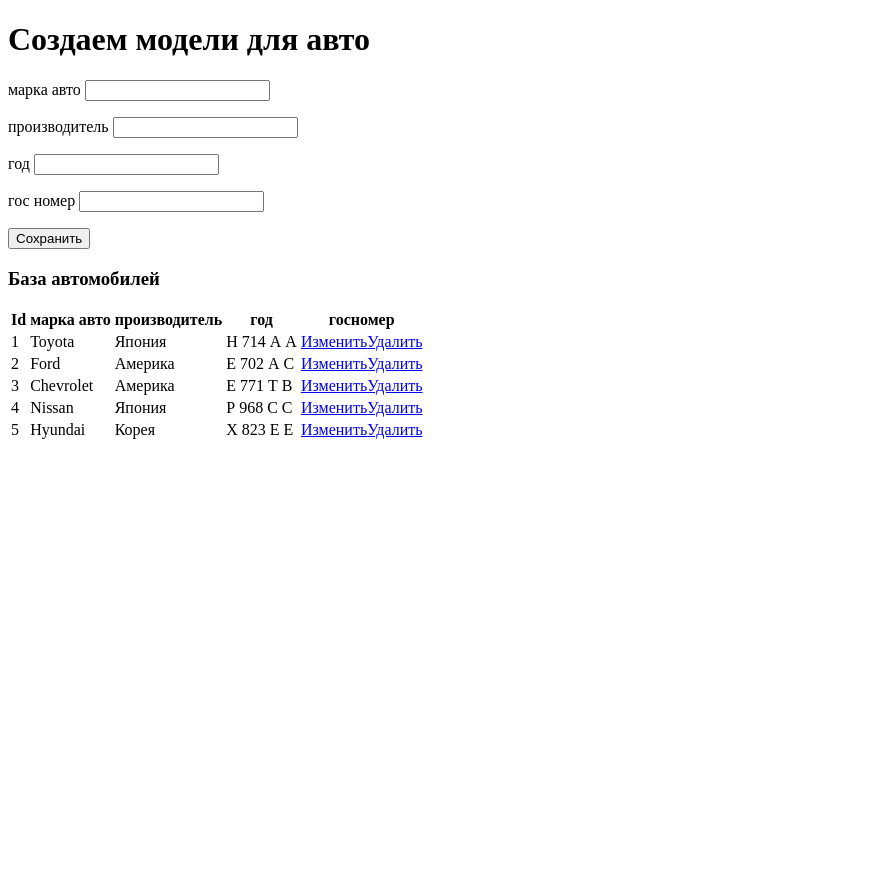
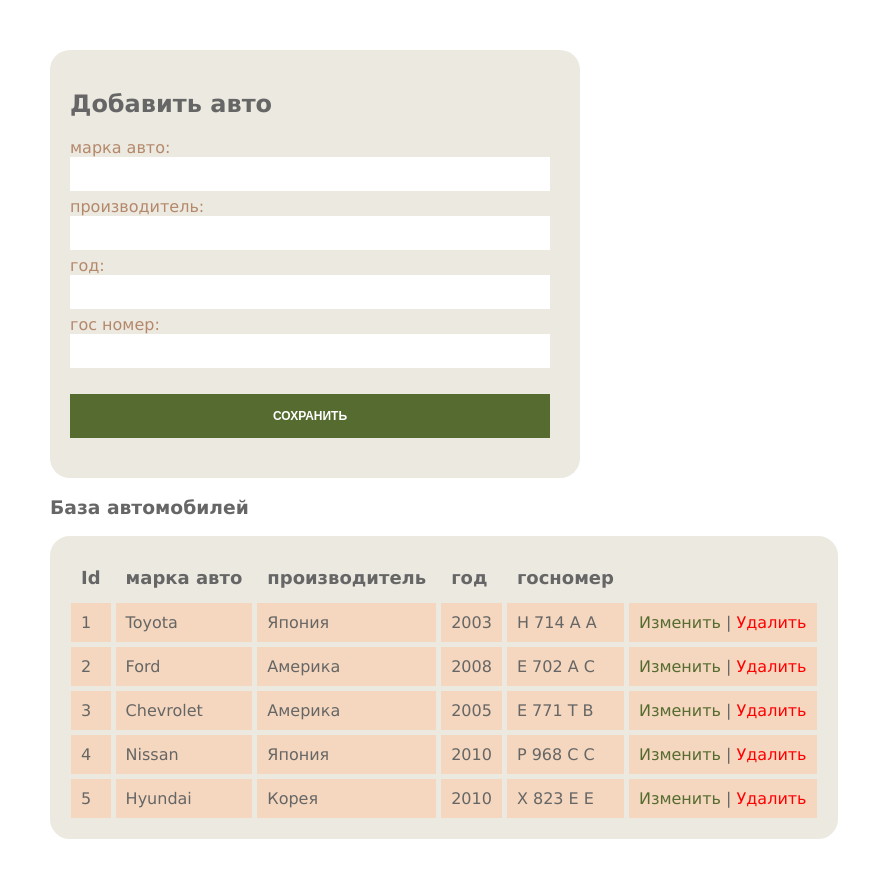
Before and after one commit to A-LinPi/djangoProjectCAR_DZ, a Django app: page / in a window 1280 px wide. Shown: the whole page, without its empty margins (0-893 px from the left). Before the commit the page ends 439 px from the top, so only its background shows below. Run offline with Django 4.2, Linux system fonts and the light colour scheme; data comes from the database, SQL or seed files in the repository; both versions use the stored data as it was after the commit.

Commit message:
add css styles for table and form

```diff
--- /dev/null
+++ b/cars/static/css/main.css
@@ -0,0 +1,105 @@
+body{
+    color: #656665;
+    font-family:"Lucida Sans Unicode", "Lucida Grande", sans-serif;
+    margin: 50px;
+}
+
+form {
+    background: #ECE9E0;
+    width: 490px;
+    display: block;
+    padding: 20px;
+    border-radius: 20px;
+}
+
+input[type=text],
+input[type=number] {
+    width: 480px;
+    border: none;
+    border-bottom: 2px solid #ECE9E0;
+    margin: 0 0 4px;
+    padding: 10px;
+    box-sizing: border-box;
+    font-size: 12px;
+}
+
+label {
+    color: #B4886B;
+    display: block;
+    width: 120px;
+    float: left;
+}
+
+label:after {
+    content: ": "
+}
+
+input[type=submit] {
+  font-weight: bold;
+  text-transform: uppercase;
+  outline: 0;
+  background: darkolivegreen;
+  border: 0;
+  width: 480px;
+  padding: 15px;
+  margin: 20px 0;
+  color: #FFFFFF;
+  font-size: 12px;
+  cursor: pointer;
+}
+input[type=submit]:hover,input[type=submit]:active,[type=submit]:focus {
+  background: #577328;
+}
+
+table {
+    text-align: left;
+    border-collapse: separate;
+    border-spacing: 5px;
+    background: #ECE9E0;
+    border: 16px solid #ECE9E0;
+    border-radius: 20px;
+}
+th {
+    font-size: 18px;
+    padding: 10px;
+}
+td {
+    background: #F5D7BF;
+    padding: 10px;
+}
+ td a.edit {
+    background: linear-gradient(to bottom, darkolivegreen, darkolivegreen) 50% calc(100% - 2px) / 0 2px no-repeat;
+    color: darkolivegreen;
+    margin-bottom: -2px !important;
+    text-decoration: none !important;
+
+    -webkit-transition: all .35s ease-in-out;
+            transition: all .35s ease-in-out;
+ }
+
+ td a.edit:hover,
+ td a.edit:focus {
+    background-size: 100% 2px;
+
+    -webkit-transition: all .35s ease-in-out !important;
+            transition: all .35s ease-in-out !important;
+ }
+
+
+ td a.del {
+    background: linear-gradient(to bottom, red, red) 50% calc(100% - 2px) / 0 2px no-repeat;
+    color: red;
+    margin-bottom: -2px !important;
+    text-decoration: none !important;
+
+    -webkit-transition: all .35s ease-in-out;
+            transition: all .35s ease-in-out;
+ }
+
+ td a.del:hover,
+ td a.del:focus {
+    background-size: 100% 2px;
+
+    -webkit-transition: all .35s ease-in-out !important;
+            transition: all .35s ease-in-out !important;
+ }
--- a/templates/index.html
+++ b/templates/index.html
@@ -1,32 +1,29 @@
+{% load static %}
 <!DOCTYPE html>
 <html lang="en">
 <head>
     <meta charset="UTF-8">
     <title>CARS</title>
+    <link rel="stylesheet" href="{% static 'css/main.css' %}">
 </head>
 <body>
-    <h1>Создаем модели для авто</h1>
 
+{#    <div class="wrapper">#}
     <form method="post" action="create/">
+        <h2>Добавить авто</h2>
         {% csrf_token %}
-        <p>
-            <label>марка авто</label>
-            <input type="text" name="mark">
-        </p>
-        <p>
-            <label>производитель</label>
-            <input type="text" name="manufacturer">
-        </p>
-        <p>
-            <label>год</label>
-            <input type="number" name="year">
-        </p>
-        <p>
-            <label>гос номер</label>
-            <input type="text" name="gos_number">
-        </p>
-        <input type="submit" value="Сохранить">
+            <label for="mark">марка авто</label>
+            <input id="mark" type="text" name="mark">
+            <label for="manufacturer">производитель</label>
+            <input id="manufacturer" type="text" name="manufacturer">
+            <label for="year">год</label>
+            <input id="year" type="number" name="year">
+            <label for="gos_number" >гос номер</label>
+            <input id="gos_number" type="text" name="gos_number">
+            <input type="submit" value="Сохранить">
     </form>
+{#    </div>#}
+
     {% if cars.count > 0 %}
         <h3>База автомобилей</h3>
         <table>
@@ -36,8 +33,9 @@
                 <td>{{ car.id }}</td>
                 <td>{{ car.mark }}</td>
                 <td>{{ car.manufacturer }}</td>
+                <td>{{ car.year }}</td>
                 <td>{{ car.gos_number }}</td>
-                <td><a href="edit/{{ car.id }}">Изменить</a><a href="delete/{{ car.id }}">Удалить</a></td>
+                <td><a class="edit" href="edit/{{ car.id }}">Изменить</a> | <a class="del" href="delete/{{ car.id }}">Удалить</a></td>
             </tr>
             {% endfor %}
         </table>
```
Also changed, not shown: db.sqlite3.
